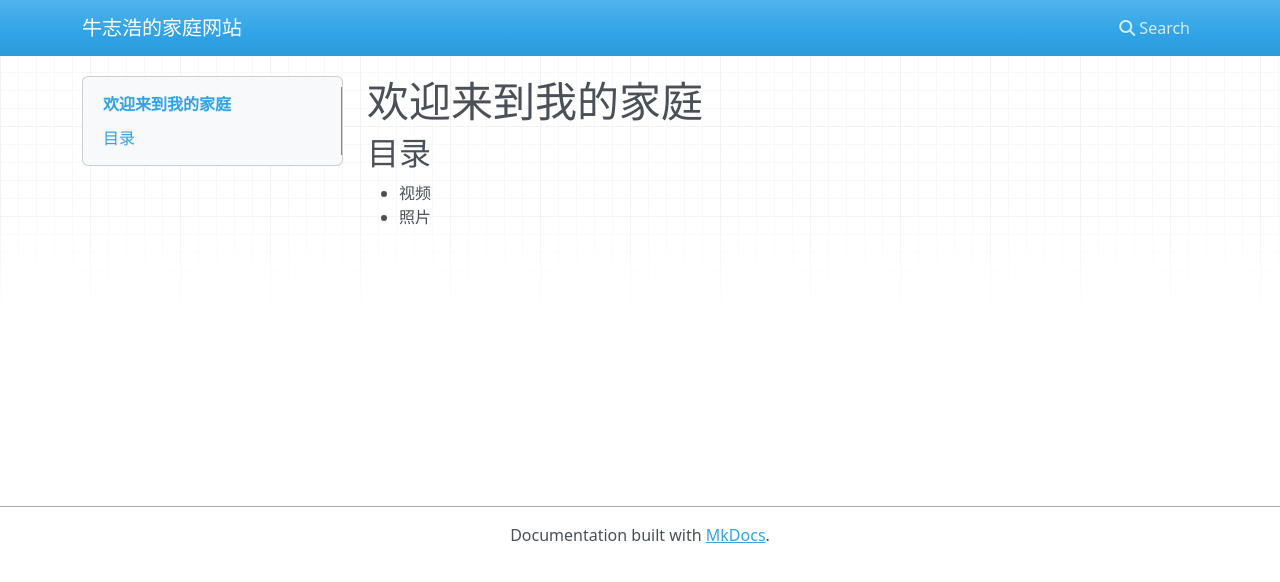
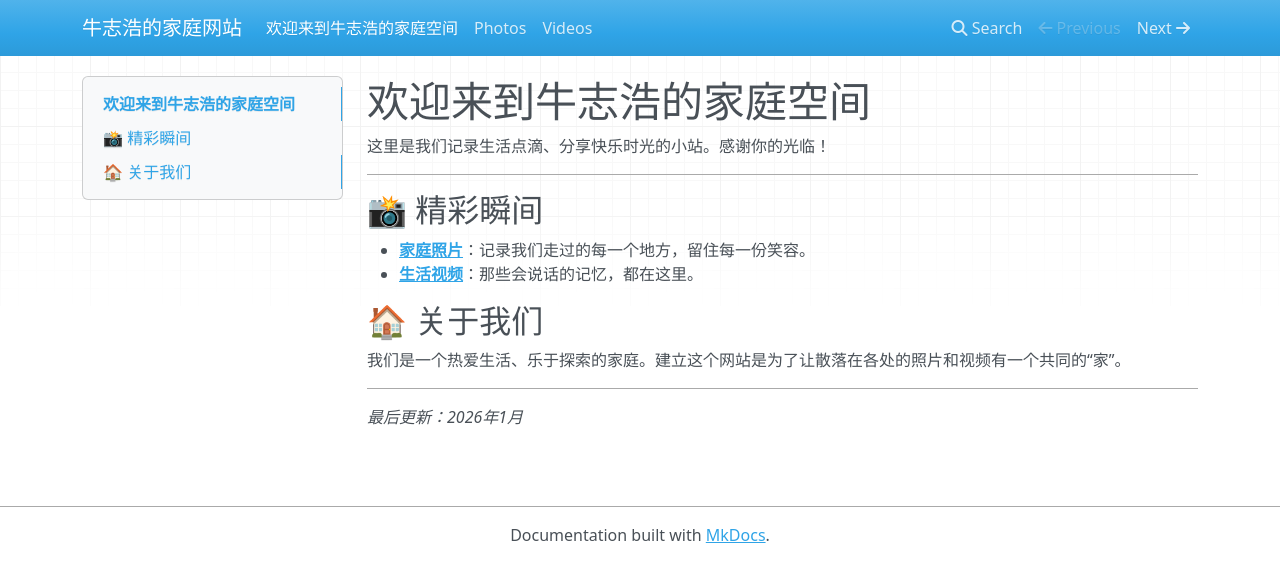
Before and after one commit to sherlock-miller/mymkdocs, an MkDocs documentation site: the page built from docs/index.md, in a window 1280 px wide. Shown: the top 582 px of the page. Built offline with MkDocs 1.6.1, drawn with Linux system fonts in a browser that asks for light colours; nearby versions of some CDN libraries.

Commit message:
完善首页内容并升级为 Material 主题

```diff
--- a/docs/index.md
+++ b/docs/index.md
@@ -1,6 +1,17 @@
-# 欢迎来到我的家庭
+# 欢迎来到牛志浩的家庭空间
 
-## 目录
+这里是我们记录生活点滴、分享快乐时光的小站。感谢你的光临！
 
-* 视频
-* 照片
+---
+
+## 📸 精彩瞬间
+
+* **[家庭照片](./photos.md)**：记录我们走过的每一个地方，留住每一份笑容。
+* **[生活视频](./videos.md)**：那些会说话的记忆，都在这里。
+
+## 🏠 关于我们
+
+我们是一个热爱生活、乐于探索的家庭。建立这个网站是为了让散落在各处的照片和视频有一个共同的“家”。
+
+---
+*最后更新：2026年1月*
```
Also changed, not shown: docs/photos.md (added), docs/videos.md (added).
